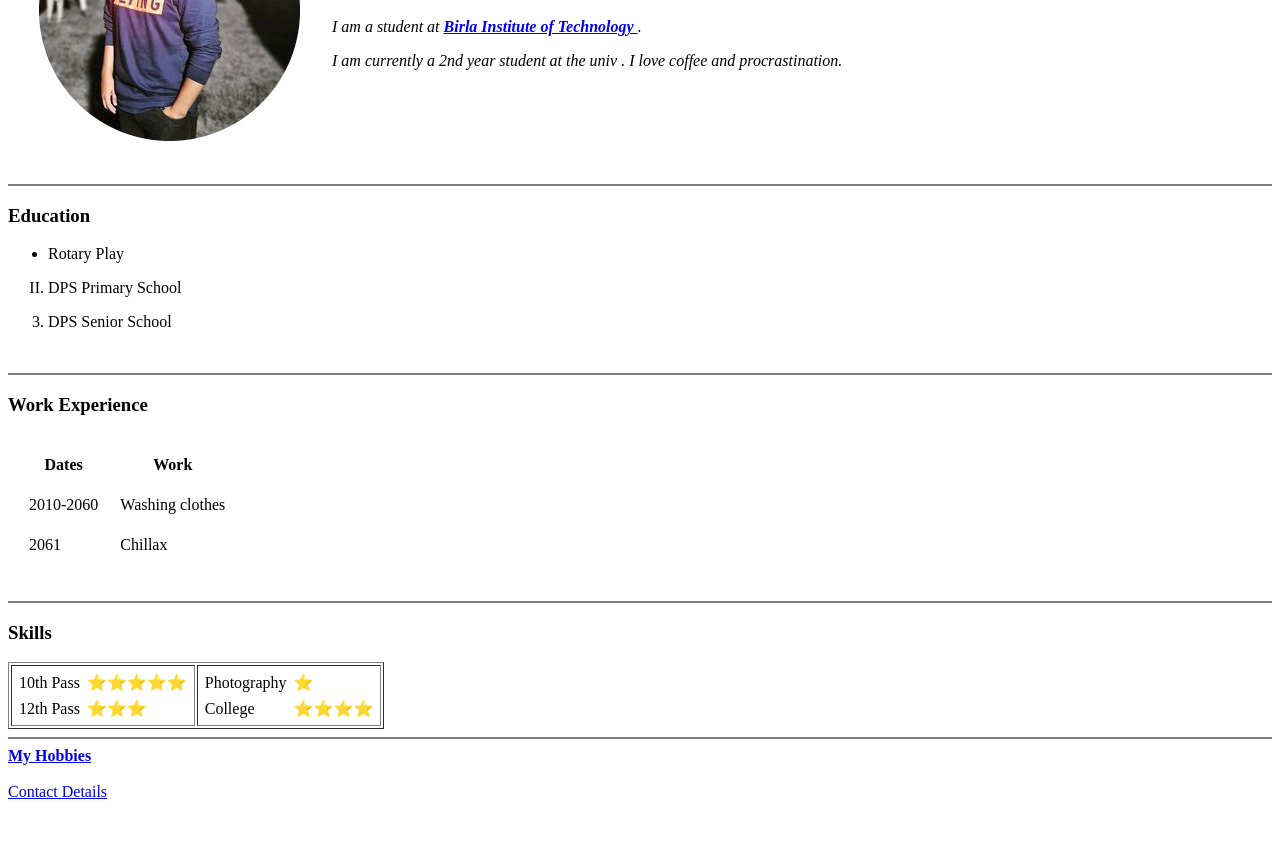
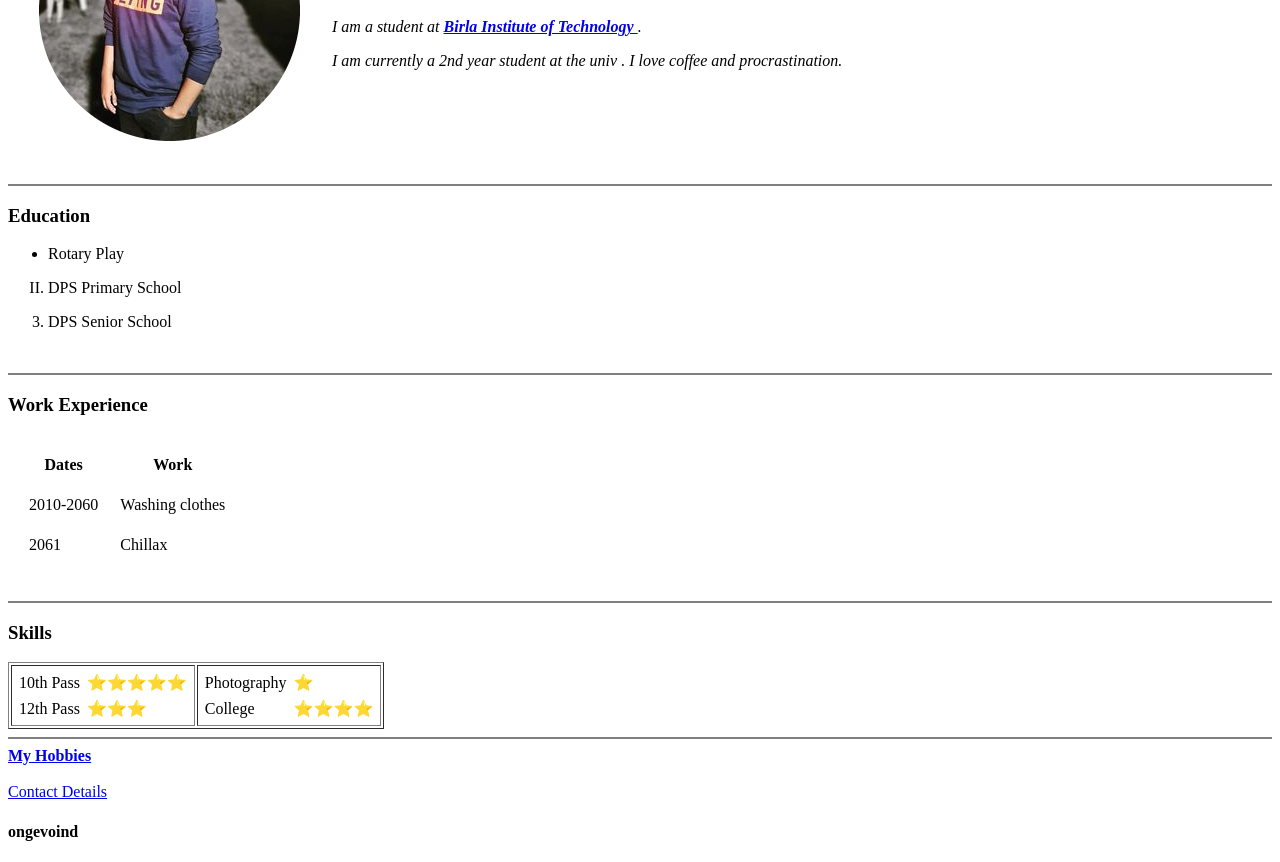
Before and after one commit to piyushkr191/cv, a plain HTML site: page index.html in a window 1280 px wide. Shown: the part 159-1021 px from the top of the page. Before the commit the page ends 968 px from the top, so only its background shows below. Drawn offline with Linux system fonts and the light colour scheme.

Commit message:
new heading

```diff
--- a/index.html
+++ b/index.html
@@ -106,6 +106,10 @@
     <br><br>
     <a href="ContactMe.html">Contact
         Details</a>
+
+
+    <h4>ongevoind</h4>
+
 </body>
 
 </html>
```
